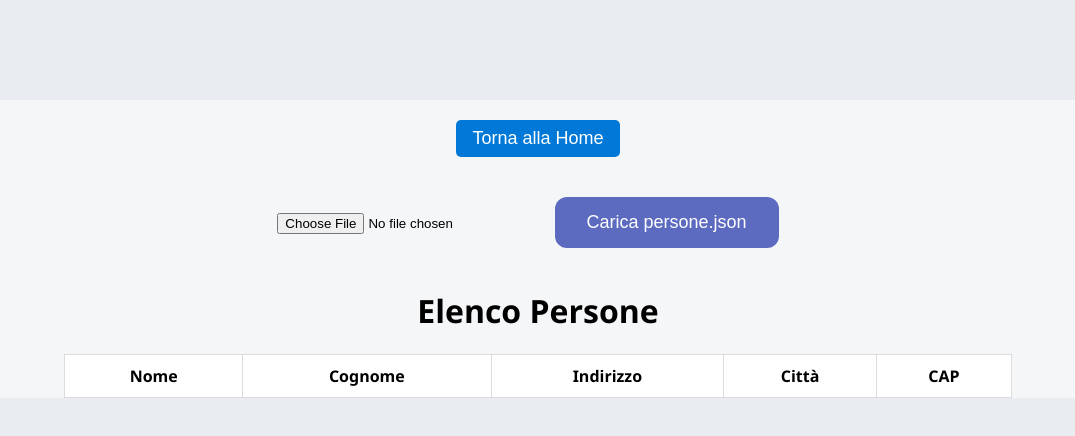
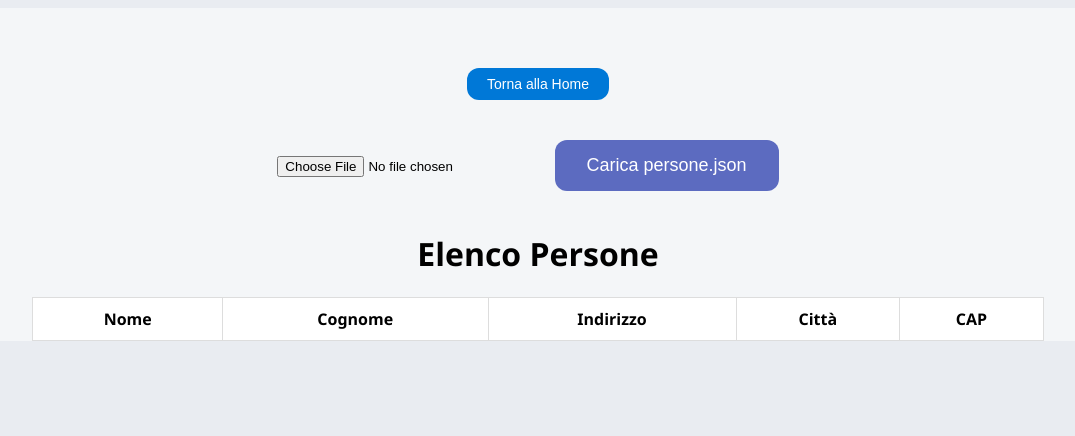
Before and after one commit to galvanoandrea007/TPSgalvano, a plain HTML site: page codicefinitoelenchimisti.html in a window 1280 px wide. Both pictures are taken after a click on the button "Carica JSON". Shown: the whole page, without its empty margins (102-1177 px from the left). Drawn offline with Linux system fonts and the light colour scheme.

Commit message:
Refactor styles and update button layout

```diff
--- a/codicefinitoelenchimisti.html
+++ b/codicefinitoelenchimisti.html
@@ -7,12 +7,13 @@
 body{
   font-family:"Trebuchet MS",sans-serif;
   text-align:center;
-  margin-top:100px;
   background-color:#e9ecf1;
 }
+
 p{
   font-size:22px;
 }
+
 button{
   padding:15px 32px;
   font-size:18px;
@@ -23,29 +24,35 @@
   color:white;
   cursor:pointer;
 }
+
 button:hover{
   background-color:#4957a3;
 }
+
 .sezione{
   display:none;
   font-family:"Segoe UI",Arial,sans-serif;
   background-color:#f4f6f8;
-  margin:40px;
+  padding-top:40px;
 }
+
 table{
   margin:20px auto;
   border-collapse:collapse;
   width:80%;
   background:white;
 }
+
 th,td{
   border:1px solid #ddd;
   padding:10px;
 }
+
 .torna{
   background-color:#0078d7;
-  padding:8px 16px;
-  border-radius:5px;
+  font-size:14px;
+  padding:8px 20px;
+  margin-bottom:20px;
 }
 </style>
 </head>
@@ -59,7 +66,8 @@
 </div>
 
 <div id="json" class="sezione">
-<button class="torna" onclick="mostraHome()">Torna alla Home</button><br>
+<button class="torna" onclick="mostraHome()">Torna alla Home</button>
+<br>
 <input type="file" id="fileJSON" accept=".json">
 <button onclick="leggiJSON()">Carica persone.json</button>
 <h1>Elenco Persone</h1>
@@ -74,7 +82,8 @@
 </div>
 
 <div id="xml" class="sezione">
-<button class="torna" onclick="mostraHome()">Torna alla Home</button><br>
+<button class="torna" onclick="mostraHome()">Torna alla Home</button>
+<br>
 <input type="file" id="fileXML" accept=".xml">
 <button onclick="leggiXML()">Carica persone.xml</button>
 <h1>Elenco Persone</h1>
```
